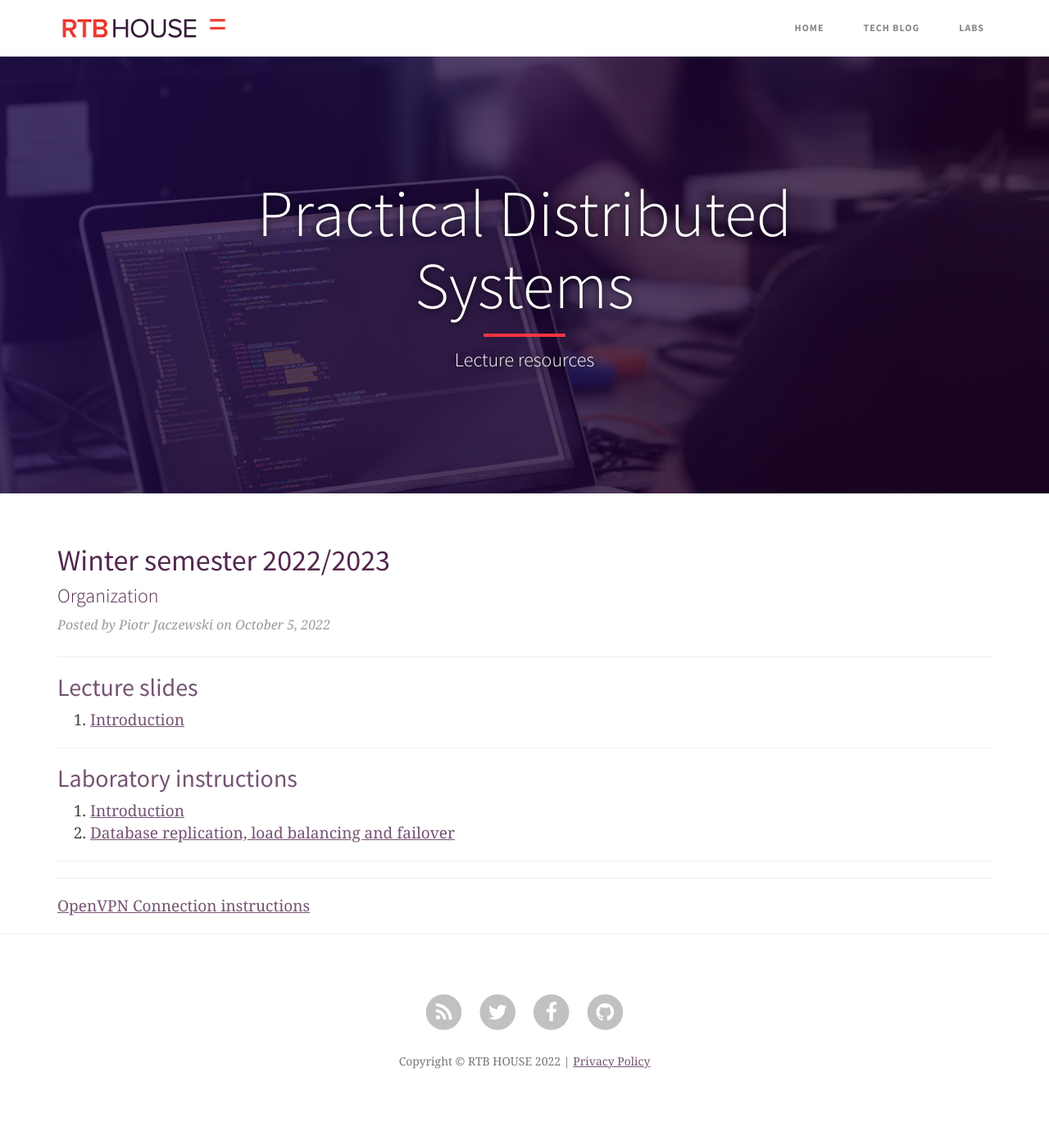
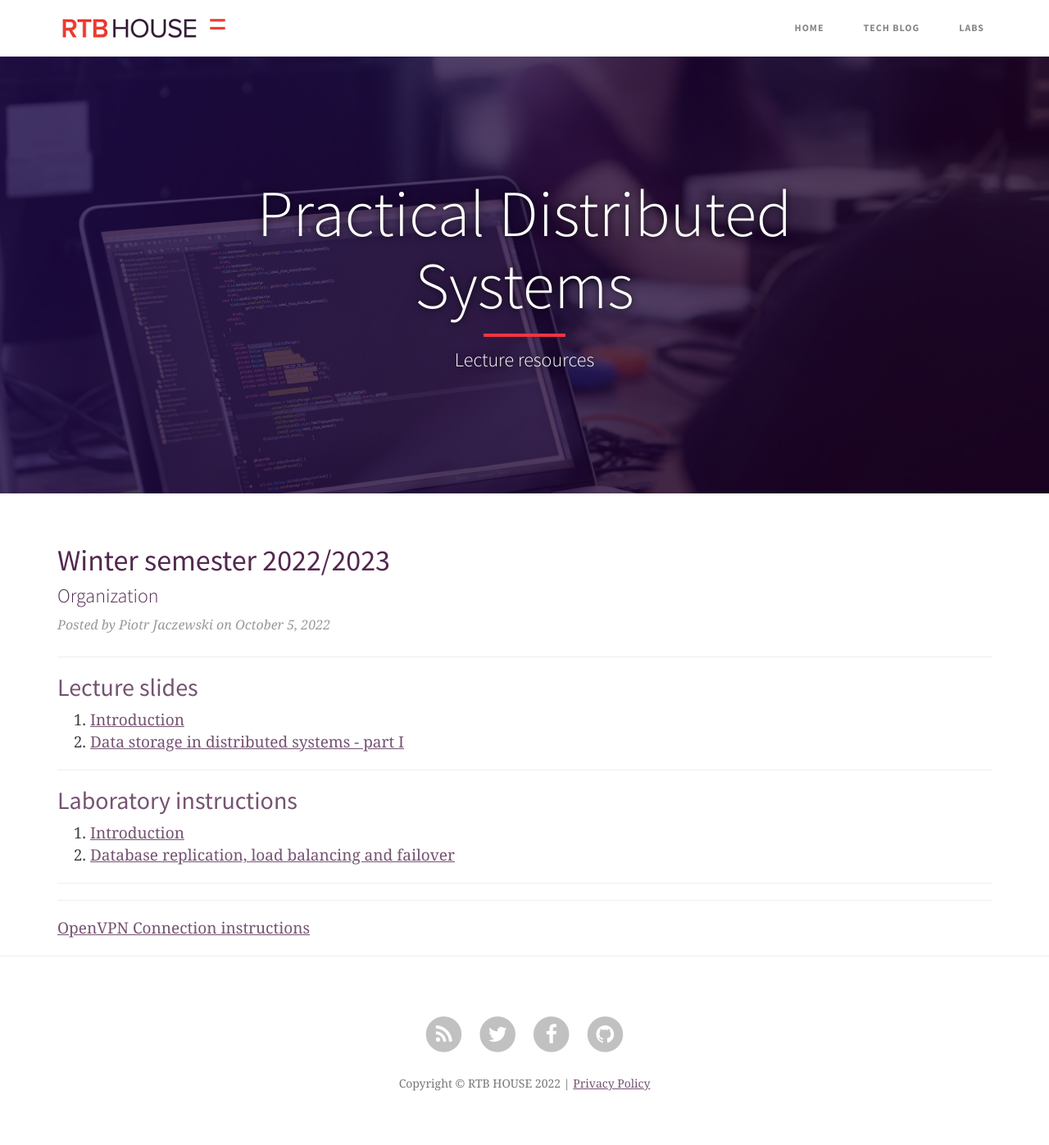
Before and after one commit to RTBHOUSE/mimuw-blog2022Z, a Jekyll site: the page built from index.html, in a window 1280 px wide. Shown: the whole page at 82% size. Built offline with Jekyll 4.4.1, drawn with Linux system fonts in a browser that asks for light colours; nearby versions of some CDN libraries; the list of posts is cut into pages by our own code; before the commit the page ends 1370 px from its top, so only the background shows below that.

Commit message:
Data storage in distributed systems - part I

```diff
--- a/index.html
+++ b/index.html
@@ -30,6 +30,9 @@
 	<ol>
 		<li>
 			<a href="/slides/1.pdf">Introduction</a>
+		</li>
+		<li>
+			<a href="/slides/2.pdf">Data storage in distributed systems - part I</a>
 		</li>
 	</ol>
 </div>
```
Also changed, not shown: 1 other file.
